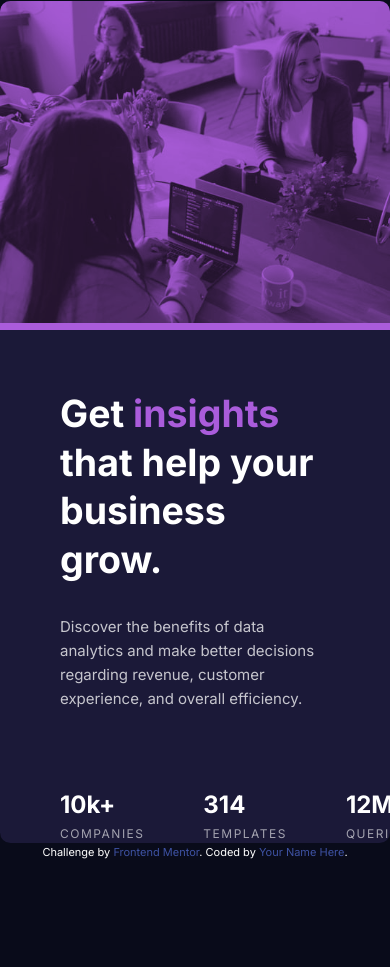
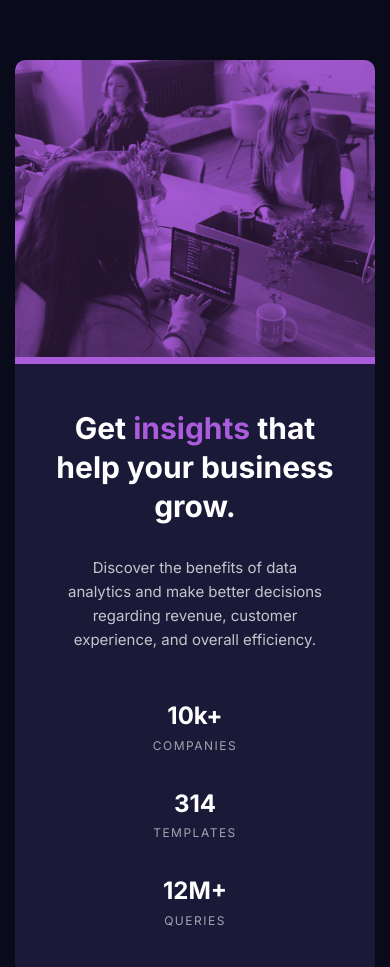
Before and after one commit to Nova988/Stats-Preview-Card, a website: page dist/index.html in a window 390 px wide. Shown: the top 967 px of the page. Before the commit the page ends 862 px from the top, so only its background shows below. Drawn offline with Linux system fonts and the light colour scheme.

Commit message:
added media queries for website

```diff
--- a/scss/style.scss
+++ b/scss/style.scss
@@ -115,7 +115,37 @@ a {
 
 // Media querieus
 @media(max-width:480px) {
+    h1 {
+        font-size: 2rem;
+    }
     #card {
         flex-direction: column-reverse;
+        margin: 4rem 1rem;
+        text-align: center;
+
+        .card-text {
+            padding: 3rem 2rem;
+
+            &-desc {
+                p {
+                    padding: 0 1rem;
+                }
+            }
+
+            &-markups {
+                flex-direction: column;
+                align-items: center;
+                width: 100%;
+                padding-top: 3rem;
+
+                &-object {
+                    padding-bottom: 2rem;
+
+                    &:last-child {
+                        padding-bottom: 0;
+                    }
+                }
+            }
+        }
     }
 }
```
Also changed, not shown: README-template.md, dist/css/style.css, dist/index.html, screenshot.png (added).
